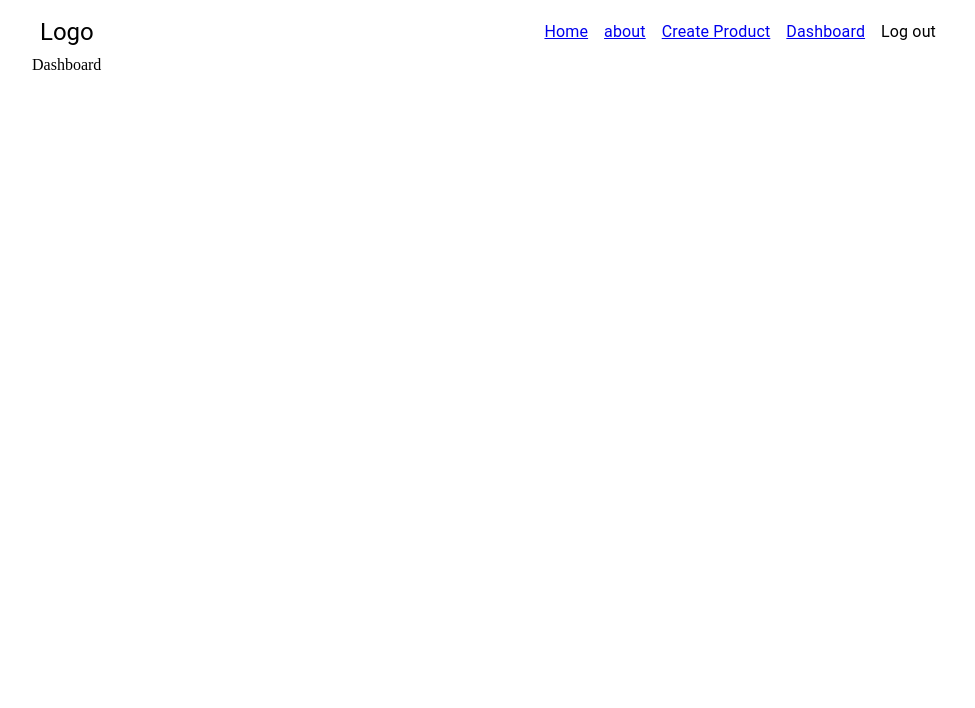
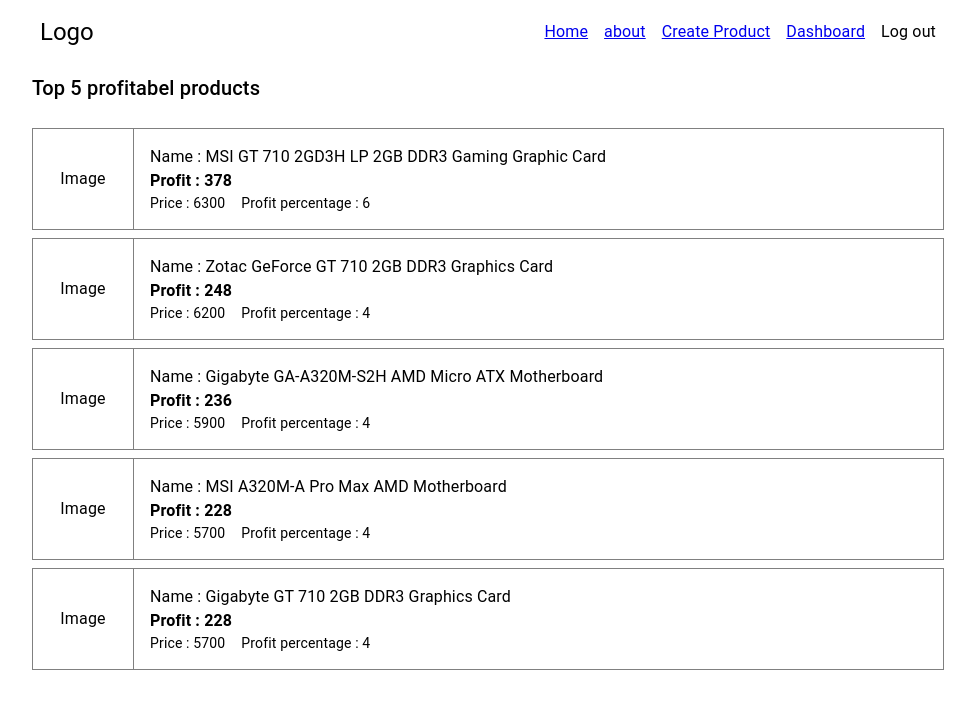
Before and after one commit to foysalkazi11/MdFoysalKazi_SE_JAVA_JS_1-, a React (Create React App) app: page /dashboard in a window 1280 px wide. Shown: the top 708 px of the page, without its empty margins (152-1127 px from the left). Built offline with nearby package versions, Linux system fonts and the light colour scheme; sample sign-in values are in the browser's storage.

Commit message:
calculate profitable product

```diff
--- a/src/components/Dashboard.js
+++ b/src/components/Dashboard.js
@@ -1,10 +1,73 @@
-import React from 'react';
-import {Container,Box,Typography} from '@material-ui/core';
+import React,{useEffect,useState} from 'react';
+import {Container,Box,Typography,Grid,makeStyles} from '@material-ui/core';
+import {useSelector} from 'react-redux';
+
+const useStyle = makeStyles(()=>({
+    contentContainer:{
+        border:"1px solid grey"
+    },
+    imageBox:{
+        width:100,
+        height:100,
+        display:"flex",
+        alignItems:"center",
+        justifyContent:"center",
+        marginRight:16,
+        borderRight:"1px solid grey"
+    },
+    profitText:{
+        fontWeight:"bold"
+    }
+}))
 
 const Dashboard = () => {
+    const classes = useStyle()
+    const {productList} = useSelector(state => state.product);
+    const [profitableProduct,setProfitableProduct] = useState([])
+    const calculateProfit =(percent, total) => {
+        return Math.round(((percent/ 100) * total))
+    }
+    useEffect(() => {
+        const calculateProfitableProduct = productList?.map(item => ({...item,profit: calculateProfit(item?.profitPercentage,item?.price)}))
+        ?.sort((a,b) =>  b?.profit - a?.profit)
+        ?.slice(0,5)
+        setProfitableProduct(calculateProfitableProduct);
+    }, [productList])
     return (
         <Container maxWidth="md">
-            Dashboard
+             <Grid container justifyContent="center">
+                 <Grid item xs={12}>
+                    <Box py={2}>
+                        <Typography variant="h6">Top 5 profitabel products</Typography>
+                    </Box>
+                 </Grid>
+                <Grid item xs={12}>
+                    {profitableProduct?.length ?
+                    profitableProduct?.map((item,index)=>{
+                        return(
+                            <Box my={1} display="flex" alignItems="center" key={index} className={classes.contentContainer}>
+                                <Box className={classes.imageBox}>
+                                    <Typography>Image</Typography>
+                                </Box>
+                                <Box display="flex" flexDirection="column">
+                                    <Typography variant="body1">Name : {item?.name}</Typography>
+                                    <Typography variant="body1" className={classes.profitText}>Profit : {item?.profit}</Typography>
+                                    <Box display='flex' alignItems="center">
+                                        <Box pr={2}>
+                                            <Typography variant="body2">Price : {item?.price}</Typography>
+                                        </Box>
+                                        <Typography variant="body2">Profit percentage : {item?.profitPercentage}</Typography>
+
+                                    </Box>
+                                </Box>
+
+                            </Box>
+                        )
+                    })
+                    :null}
+                </Grid>
+
+            </Grid>
         </Container>
     )
 }
```
